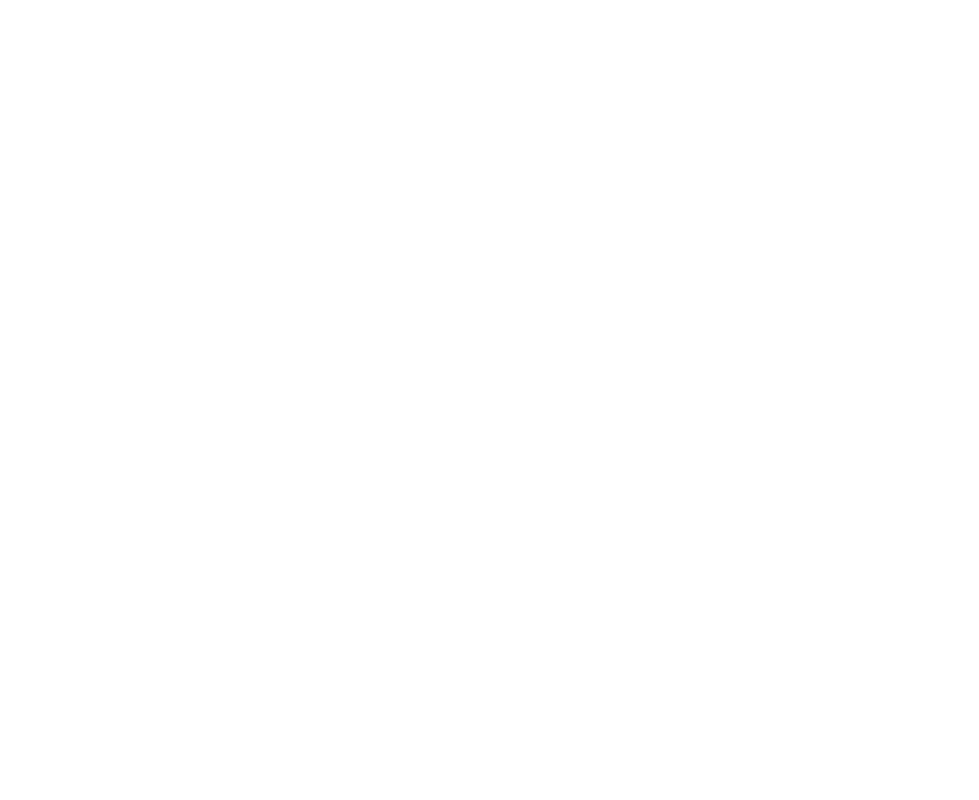
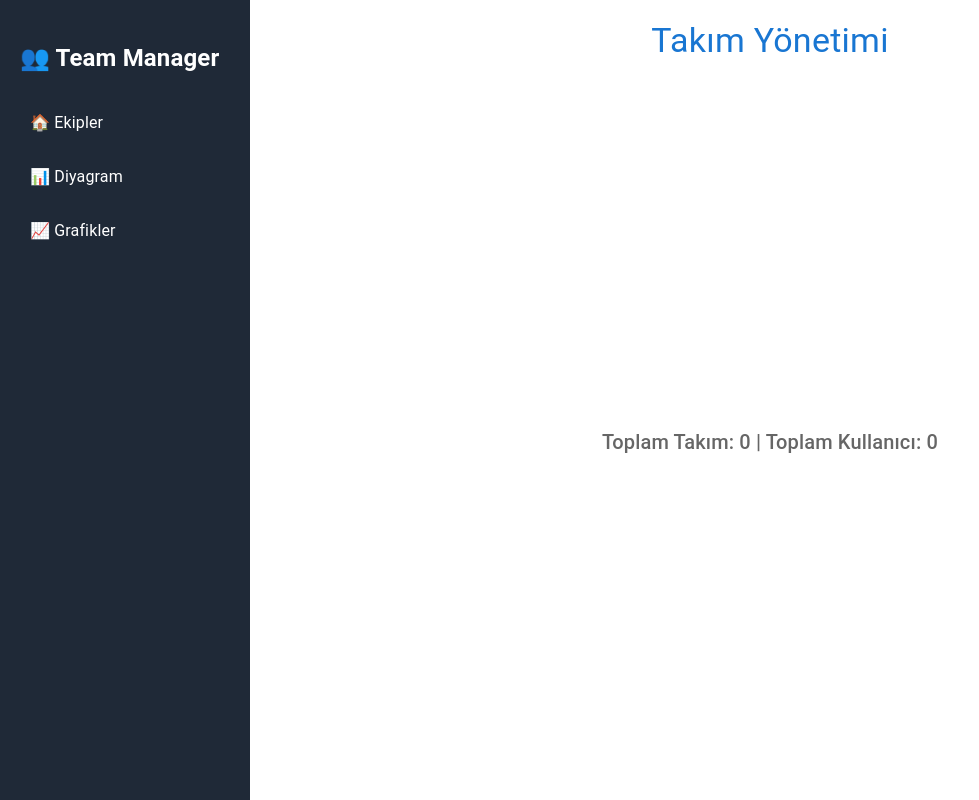
Before and after one commit to YavuzYalcinkaya/case-1, a React (Vite) app: page /charts in a window 1280 px wide. Before the commit this address had no page. Shown: the whole page, without its empty margins (0-979 px from the left). Built offline with nearby package versions, Linux system fonts and the light colour scheme.

Commit message:
charts sayfası eklendi

```diff
--- a/src/App.tsx
+++ b/src/App.tsx
@@ -6,6 +6,7 @@
 import { ThemeProvider } from "styled-components";
 import theme from "./theme";
 import { CssBaseline } from "@mui/material";
+import Charts from "./pages/Charts";
 
 const App = () => (
   <ThemeProvider theme={theme}>
@@ -16,6 +17,7 @@
           <Route path="/" element={<Layout />}>
             <Route index element={<TeamList />} />
             <Route path="/diagram" element={<Diagram />} />
+            <Route path="/charts" element={<Charts />} />
           </Route>
         </Routes>
       </Router>
--- /dev/null
+++ b/src/pages/Charts.tsx
@@ -0,0 +1,81 @@
+import {
+  PieChart,
+  Pie,
+  BarChart,
+  Bar,
+  XAxis,
+  YAxis,
+  Tooltip,
+  ResponsiveContainer,
+  Legend,
+  Cell,
+} from "recharts";
+import { useTeamContext } from "../context/TeamContext";
+import { Box, Typography } from "@mui/material";
+
+const colors = ["#8884d8", "#82ca9d", "#ff7300", "#ff6f61", "#00c49f"];
+
+const Charts = () => {
+  const { teams } = useTeamContext();
+
+  const data = teams.map((team, index) => ({
+    name: team.name,
+    users: team.users.length,
+    fill: colors[index % colors.length], // Renklerin döngüsünü sağlar
+  }));
+
+  return (
+    <Box
+      display={"flex"}
+      flexDirection={"column"}
+      alignItems={"center"}
+      gap={4}
+    >
+      <Typography variant="h4" color="primary">
+        Takım Yönetimi
+      </Typography>
+
+      <Box display="flex" justifyContent="center" alignItems="center" gap={4}>
+        {/* Pie Chart */}
+        <ResponsiveContainer width={400} height={300}>
+          <PieChart>
+            <Pie
+              data={data}
+              dataKey="users"
+              nameKey="name"
+              label
+              cx="50%"
+              cy="50%"
+              outerRadius={80}
+            >
+              {data.map((entry, index) => (
+                <Cell key={`cell-${index}`} fill={entry.fill} />
+              ))}
+            </Pie>
+            <Tooltip formatter={(value) => `Kullanıcı: ${value}`} />
+            <Legend />
+          </PieChart>
+        </ResponsiveContainer>
+
+        {/* Bar Chart */}
+        <ResponsiveContainer width={500} height={300}>
+          <BarChart data={data}>
+            <XAxis dataKey="name" />
+            <YAxis />
+            <Tooltip />
+            {/* Tek bir bar için her takımın kullanıcı sayısını göster */}
+            <Bar dataKey="users" fill="#8884d8" />
+          </BarChart>
+        </ResponsiveContainer>
+      </Box>
+
+      {/* Additional text or statistics */}
+      <Typography variant="h6" color="textSecondary">
+        Toplam Takım: {teams.length} | Toplam Kullanıcı:{" "}
+        {teams.reduce((sum, team) => sum + team.users.length, 0)}
+      </Typography>
+    </Box>
+  );
+};
+
+export default Charts;
```
